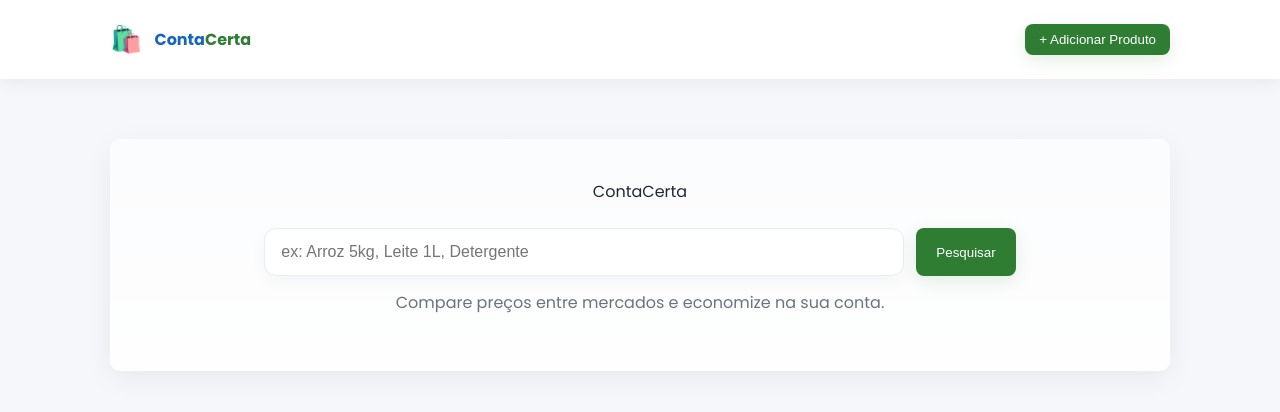
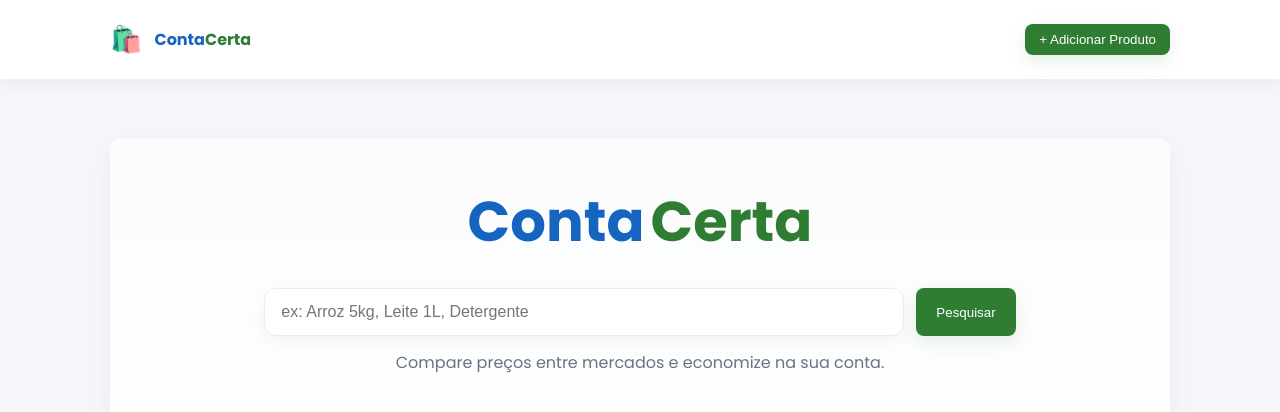
Before and after one commit to Lymm-08/marketCompare, a website: page frontend/index.html in a window 1280 px wide. Drawn offline with Linux system fonts and the light colour scheme.

Commit message:
Aumenta levemente tamanho do logo acima da busca (48px / 56px)

```diff
--- a/frontend/css/style.css
+++ b/frontend/css/style.css
@@ -38,9 +38,9 @@ body{font-family:'Poppins',system-ui,Segoe UI,Roboto,Arial; background:var(--bg)
 .hero-sub{color:var(--muted);margin-top:14px}
 
 /* Inline logo shown next to search input */
-.inline-logo{display:flex;align-items:center;gap:6px;font-size:40px;font-weight:700;margin-right:6px}
-.inline-logo .blue{color:var(--blue)}
-.inline-logo .green{color:var(--green)}
+.hero-logo{display:flex;align-items:center;gap:6px;font-size:48px;font-weight:700;justify-content:center;margin-bottom:12px}
+.hero-logo .blue{color:var(--blue)}
+.hero-logo .green{color:var(--green)}
 
 /* CARDS */
 .cards{display:grid;grid-template-columns:repeat(1,1fr);gap:14px;margin-top:18px}
@@ -66,7 +66,7 @@ body{font-family:'Poppins',system-ui,Segoe UI,Roboto,Arial; background:var(--bg)
 .btn-delete{background:#e53e3e;color:#fff}
 
 /* Responsive */
-@media (min-width:700px){.cards{grid-template-columns:repeat(1,1fr)}.hero-title{font-size:48px}.inline-logo{font-size:48px}}
+@media (min-width:700px){.cards{grid-template-columns:repeat(1,1fr)}.hero-title{font-size:48px}.inline-logo{font-size:48px}.hero-logo{font-size:56px}}
 @media (min-width:992px){.cards{grid-template-columns:repeat(1,1fr)}}
 @media (max-width:600px){
   .search-row{flex-direction:column}
```
